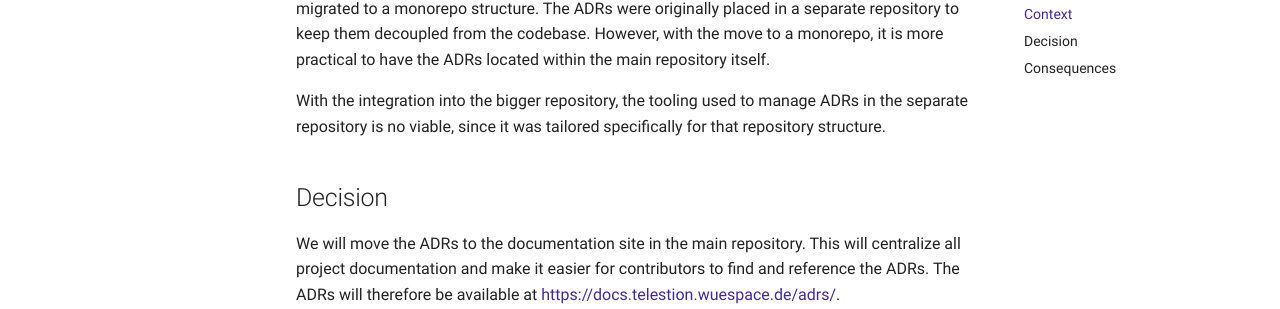
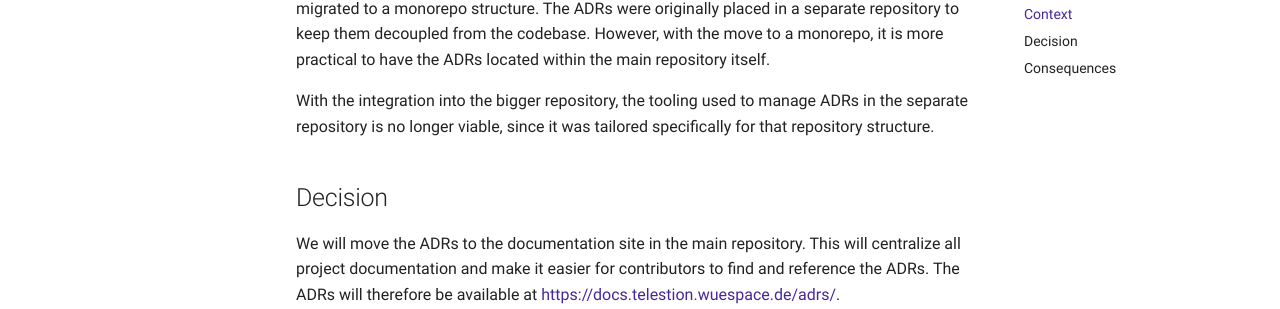
Before and after one commit to wuespace/telestion, an MkDocs documentation site: the page built from docs/docs/adrs/0010-move-adrs-to-the-main-repository-and-documentation-site.md, in a window 1280 px wide and 900 px high, scrolled down 405 px. Shown: the part 169-478 px from the top of the window. Built offline with MkDocs 1.6.1 and Material for MkDocs 9.7.7, drawn with Linux system fonts in a browser that asks for light colours; a script that is not in the unit is left out; plug-ins that fetch from the network failed and are left out; comment, search, counter and statistics services are not loaded.

Commit message:
Apply suggestions from code review
Co-authored-by: Copilot <175728472+Copilot@users.noreply.github.com>

```diff
--- a/docs/docs/adrs/0010-move-adrs-to-the-main-repository-and-documentation-site.md
+++ b/docs/docs/adrs/0010-move-adrs-to-the-main-repository-and-documentation-site.md
@@ -13,7 +13,7 @@ Supersedes [ADR-0002: Use custom ADR management tooling](0002-use-custom-adr-man
 
 All repositories of the project apart from the `telestion-architecture` repository have been migrated to a monorepo structure. The ADRs were originally placed in a separate repository to keep them decoupled from the codebase. However, with the move to a monorepo, it is more practical to have the ADRs located within the main repository itself.
 
-With the integration into the bigger repository, the tooling used to manage ADRs in the separate repository is no viable, since it was tailored specifically for that repository structure.
+With the integration into the bigger repository, the tooling used to manage ADRs in the separate repository is no longer viable, since it was tailored specifically for that repository structure.
 
 ## Decision
 <!-- The change that we're proposing or have agreed to implement. -->
```
Also changed, not shown: docs/docs/adrs/0005-use-standard-nats-clients-if-available.md (+1 -1 lines), docs/docs/adrs/0009-bootstrap-for-react-frontend.md (+1 -1 lines).
